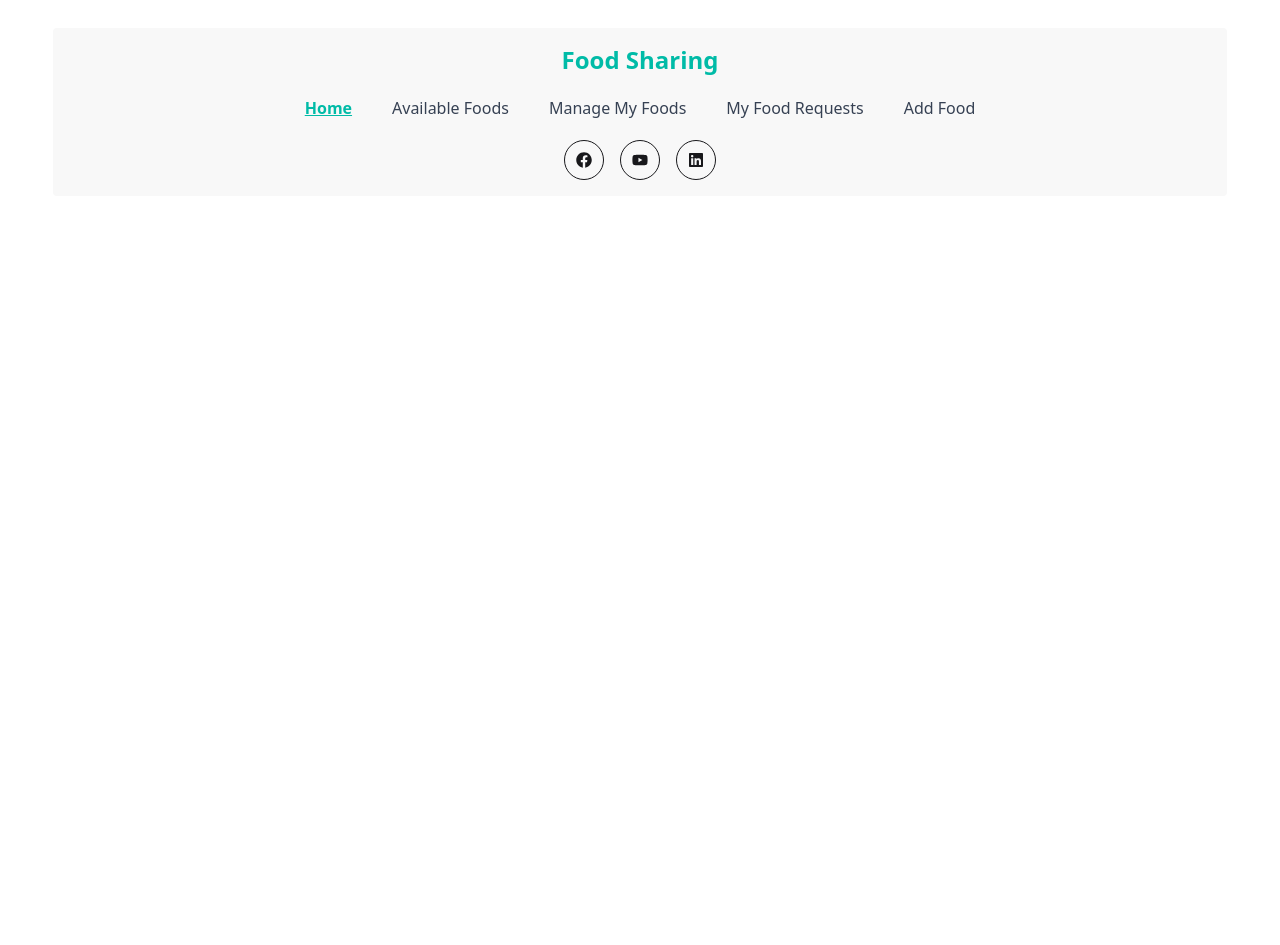
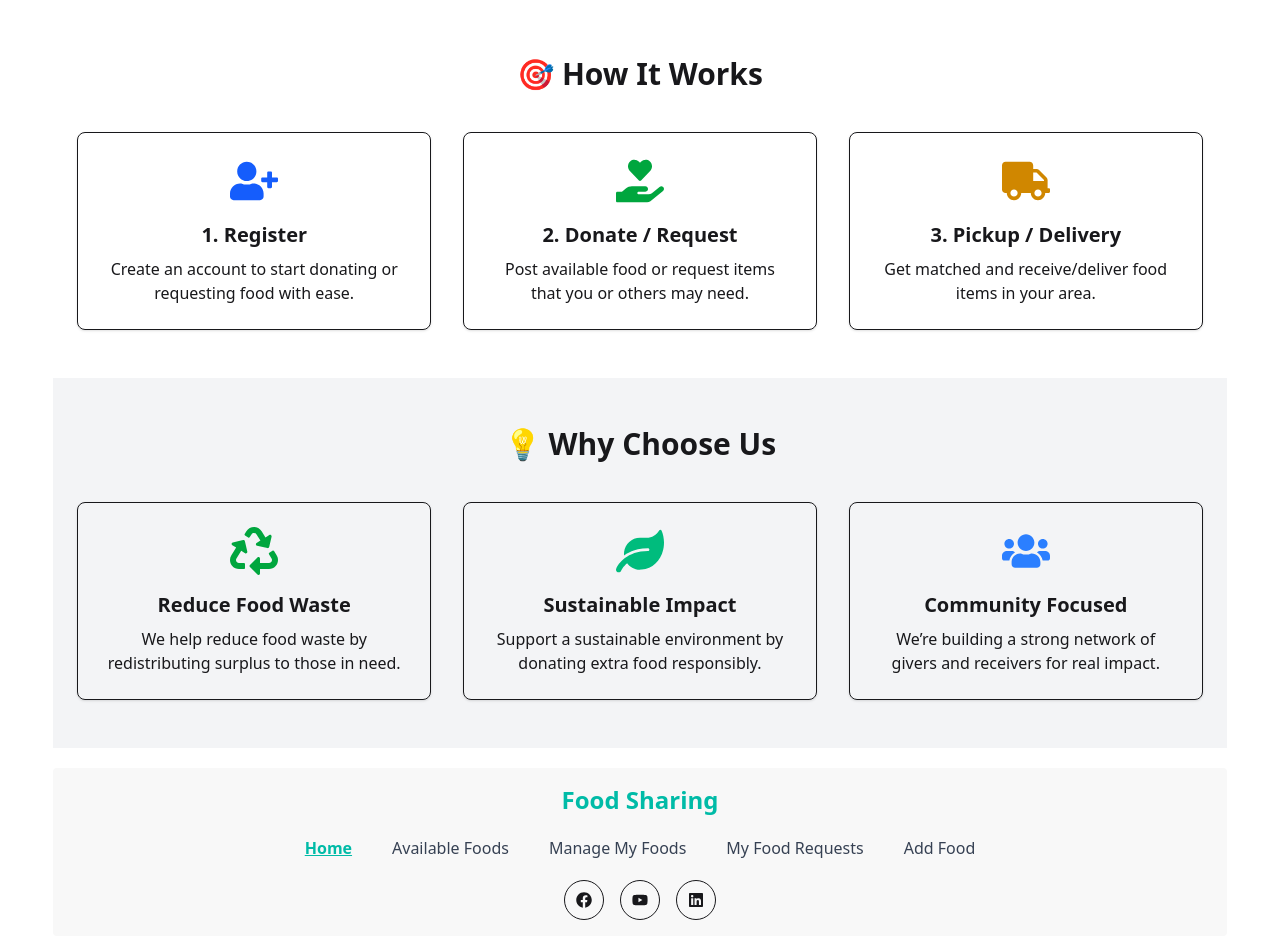
Before and after one commit to rubayetalam21/Food-Sharing, a React (Vite) app: page / in a window 1280 px wide. Shown: the part 720-1665 px from the top of the page. Before the commit the page ends 936 px from the top, so only its background shows below. Built offline with nearby package versions, Linux system fonts and the light colour scheme; no server answers.

Commit message:
Two more sections named HowItWorks and WhyChoosUs has been added

```diff
--- a/src/Pages/Home.jsx
+++ b/src/Pages/Home.jsx
@@ -3,6 +3,8 @@ import Slider from '../components/Slider';
 import AvailableFoods from './AvailableFoods';
 import { Fade, Slide } from 'react-awesome-reveal';
 import FeaturedFoods from './FeaturedFoods';
+import HowItWorks from './HowItWorks';
+import WhyChooseUs from './WhyChooseUs';
 
 const Home = () => {
     return (
@@ -16,6 +18,8 @@ const Home = () => {
             <Slide direction="up" triggerOnce>
                 <FeaturedFoods></FeaturedFoods>
             </Slide>
+            <HowItWorks></HowItWorks>
+            <WhyChooseUs></WhyChooseUs>
 
         </div>
     );
--- /dev/null
+++ b/src/Pages/HowItWorks.jsx
@@ -0,0 +1,30 @@
+import { FaUserPlus, FaHandHoldingHeart, FaTruck } from 'react-icons/fa';
+
+const HowItWorks = () => {
+    return (
+        <div className="bg-white py-12 px-6 max-w-7xl mx-auto">
+            <h2 className="text-3xl font-bold text-center mb-10">🎯 How It Works</h2>
+            <div className="grid grid-cols-1 md:grid-cols-3 gap-8 text-center">
+                <div className="p-6 border rounded-lg shadow hover:shadow-lg transition">
+                    <FaUserPlus className="text-5xl text-blue-600 mx-auto mb-4" />
+                    <h3 className="text-xl font-semibold mb-2">1. Register</h3>
+                    <p>Create an account to start donating or requesting food with ease.</p>
+                </div>
+
+                <div className="p-6 border rounded-lg shadow hover:shadow-lg transition">
+                    <FaHandHoldingHeart className="text-5xl text-green-600 mx-auto mb-4" />
+                    <h3 className="text-xl font-semibold mb-2">2. Donate / Request</h3>
+                    <p>Post available food or request items that you or others may need.</p>
+                </div>
+
+                <div className="p-6 border rounded-lg shadow hover:shadow-lg transition">
+                    <FaTruck className="text-5xl text-yellow-600 mx-auto mb-4" />
+                    <h3 className="text-xl font-semibold mb-2">3. Pickup / Delivery</h3>
+                    <p>Get matched and receive/deliver food items in your area.</p>
+                </div>
+            </div>
+        </div>
+    );
+};
+
+export default HowItWorks;
--- /dev/null
+++ b/src/Pages/WhyChooseUs.jsx
@@ -0,0 +1,30 @@
+import { FaRecycle, FaLeaf, FaUsers } from "react-icons/fa";
+
+const WhyChooseUs = () => {
+    return (
+        <div className="bg-gray-100 py-12 px-6 max-w-7xl mx-auto">
+            <h2 className="text-3xl font-bold text-center mb-10">💡 Why Choose Us</h2>
+            <div className="grid grid-cols-1 md:grid-cols-3 gap-8 text-center">
+                <div className="p-6 border rounded-lg shadow hover:shadow-lg transition">
+                    <FaRecycle className="text-5xl text-green-600 mx-auto mb-4" />
+                    <h3 className="text-xl font-semibold mb-2">Reduce Food Waste</h3>
+                    <p>We help reduce food waste by redistributing surplus to those in need.</p>
+                </div>
+
+                <div className="p-6 border rounded-lg shadow hover:shadow-lg transition">
+                    <FaLeaf className="text-5xl text-emerald-500 mx-auto mb-4" />
+                    <h3 className="text-xl font-semibold mb-2">Sustainable Impact</h3>
+                    <p>Support a sustainable environment by donating extra food responsibly.</p>
+                </div>
+
+                <div className="p-6 border rounded-lg shadow hover:shadow-lg transition">
+                    <FaUsers className="text-5xl text-blue-500 mx-auto mb-4" />
+                    <h3 className="text-xl font-semibold mb-2">Community Focused</h3>
+                    <p>We’re building a strong network of givers and receivers for real impact.</p>
+                </div>
+            </div>
+        </div>
+    );
+};
+
+export default WhyChooseUs;
```
